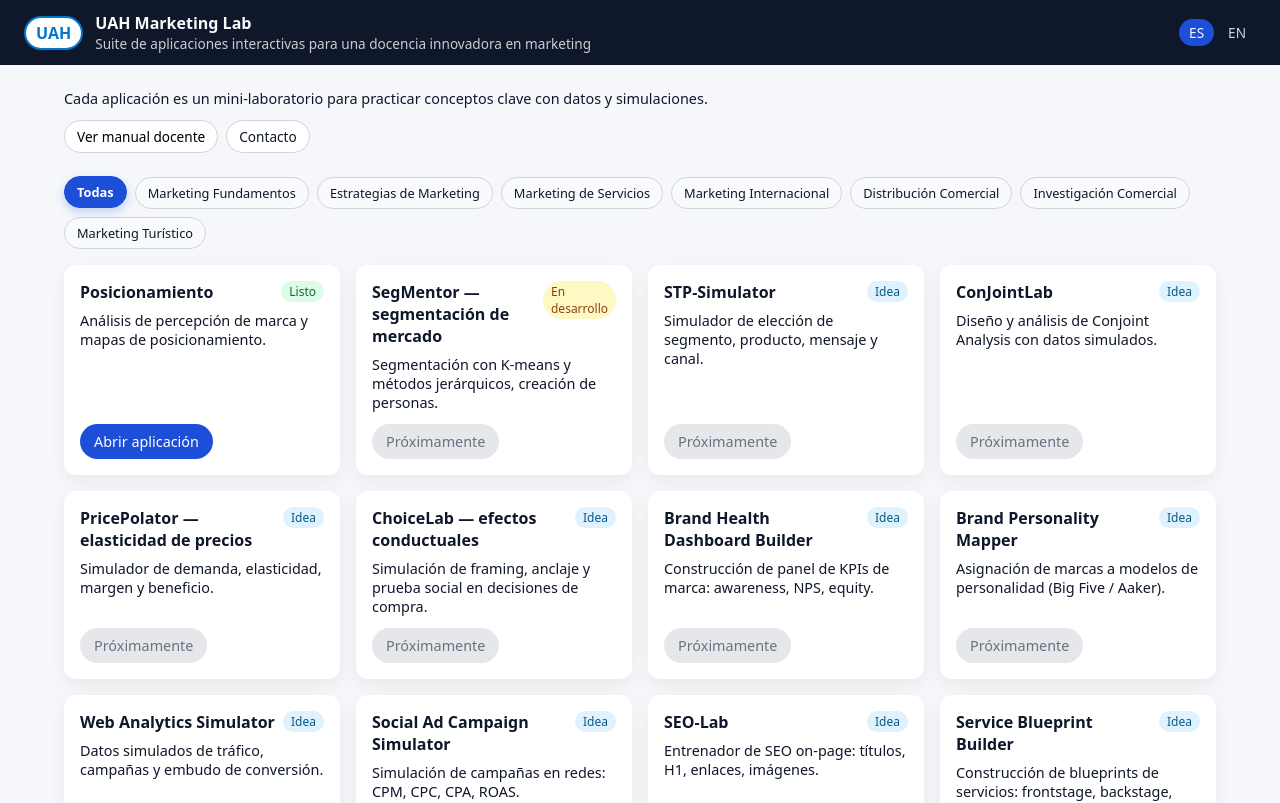
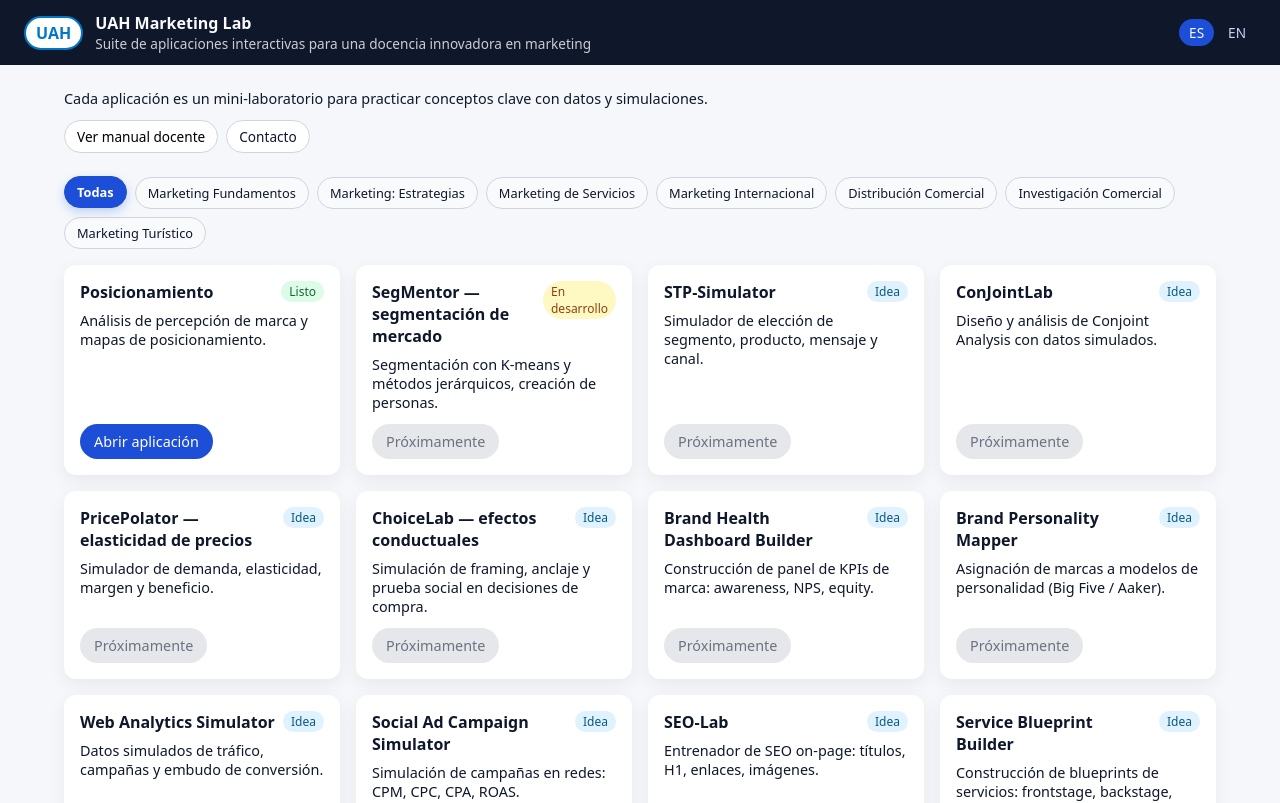
Before and after one commit to sergey-kazakov/uah-marketing-lab-hub, a React (Vite) app: page / in a window 1280 px wide. Shown: the top 803 px of the page. Built offline with nearby package versions, Linux system fonts and the light colour scheme.

Commit message:
Change to the class name of Marketing: Estrategias

```diff
--- a/src/i18n/i18n.js
+++ b/src/i18n/i18n.js
@@ -16,7 +16,7 @@ export const uiTexts = {
     all: "Todas",
     category: {
       fundamentos: "Marketing Fundamentos",
-      estrategias: "Estrategias de Marketing",
+      estrategias: "Marketing: Estrategias",
       servicios: "Marketing de Servicios",
       internacional: "Marketing Internacional",
       distribucion: "Distribución Comercial",
@@ -74,7 +74,7 @@ export const uiTexts = {
     all: "All",
     category: {
       fundamentos: "Marketing Fundamentals",
-      estrategias: "Marketing Strategy",
+      estrategias: "Marketing: Strategies",
       servicios: "Services Marketing",
       internacional: "International Marketing",
       distribucion: "Retail & Distribution",
```
